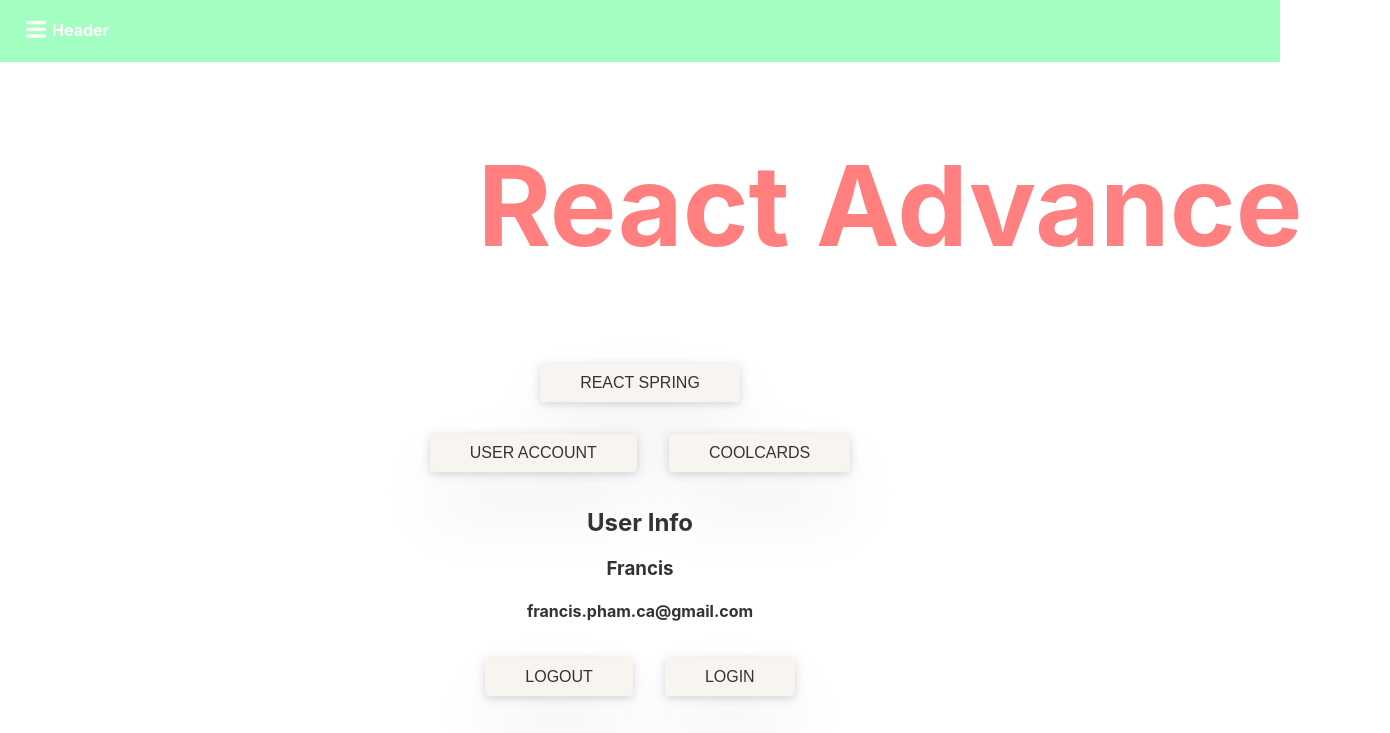
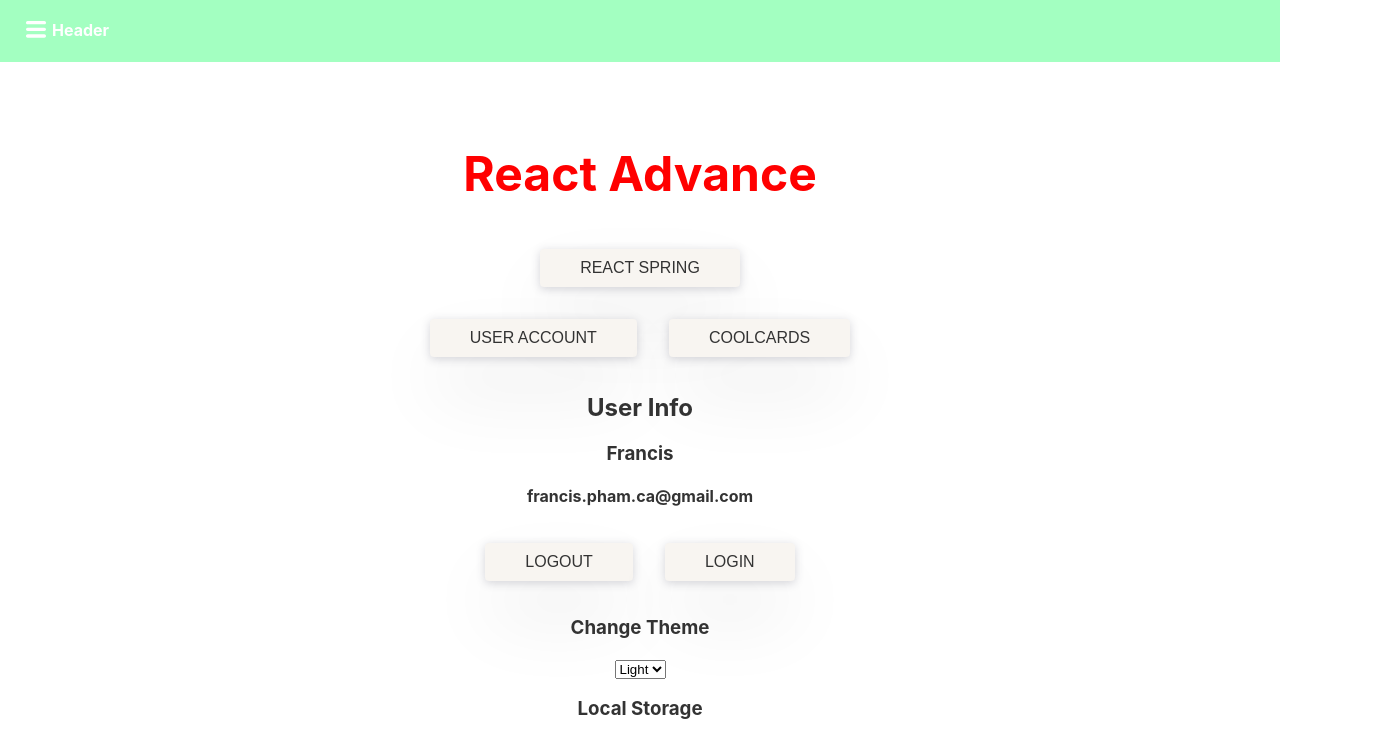
Before and after one commit to francispham/advance-react, a React (Create React App) app: page /user in a window 1280 px wide. Shown: the top 733 px of the page, 1390 px wide, since content can reach past the window. Built offline with nearby package versions, Linux system fonts and the light colour scheme.

Commit message:
Introduced Interpolation

```diff
--- a/src/App.js
+++ b/src/App.js
@@ -1,12 +1,11 @@
 import React from 'react';
 import { BrowserRouter as Router, Route, Switch, Link } from "react-router-dom";
-import { animated } from "react-spring";
 
 import './App.css';
 
-import { useToggle } from './hooks';
 import { PageWrapper } from './state';
 
+import SpringHeader from './components/SpringHeader';
 import Theme from './components/Theme';
 import Local from './components/Local';
 import Script from './components/Script';
@@ -23,8 +22,6 @@ import { Toggle, Portal, Mount } from 'Utilities';
 import { Button, Header, Container } from 'Elements';
 
 function App() {
-  const { toggle, reactSpring } = useToggle();
-
   return (
     <PageWrapper>
       <Router>
@@ -37,10 +34,7 @@ function App() {
           <Nav />
 
           <Container>
-            <header>
-              <animated.h1 style={reactSpring}>React Advance</animated.h1>
-              <Button onClick={toggle}>React Spring</Button>
-            </header>
+            <SpringHeader />
             <section>
               <Link to="/user">
                 <Button>User Account</Button>
--- /dev/null
+++ b/src/Components/SpringHeader.js
@@ -0,0 +1,26 @@
+import React from "react";
+import { animated } from "react-spring";
+
+import { useToggle } from "../hooks";
+import { Button } from "Elements";
+
+const SpringHeader = () => {
+  const { toggle, color, y, bottom } = useToggle();
+  return (
+    <header>
+      <animated.h1
+        style={{
+          color,
+          fontSize: "3rem",
+          paddingBottom: bottom.interpolate(bottom => `${bottom}rem`),
+          transform: y.interpolate(y => `translate3d(0, ${y}px, 0)`),
+        }}
+      >
+        React Advance
+      </animated.h1>
+      <Button onClick={toggle}>React Spring</Button>
+    </header>
+  );
+};
+
+export default SpringHeader;
--- a/src/hooks/useToggle.js
+++ b/src/hooks/useToggle.js
@@ -4,16 +4,18 @@ import { useSpring } from "react-spring";
 export const useToggle = initial => {
   const [ isToggled, setToggle ] = useState(initial);
   const toggle = () => setToggle(prevState => !prevState);
-  const reactSpring = useSpring({
-    opacity: isToggled ? 1 : 0.5,
+  const { color, bottom, y } = useSpring({
     color: isToggled ? "green" : "red",
-    fontSize: isToggled ? "3rem" : "7em",
-    transform: isToggled ? "translate3d(0,0,0)" : "translate3d(250px,0,0)",
+    y: isToggled ? 0 : 50,
+    bottom: isToggled ? 0 : 3,
+    // fontSize: isToggled ? "3rem" : "7em",
+    // opacity: isToggled ? 1 : 0.5,
+    // transform: isToggled ? "translate3d(0,0,0)" : "translate3d(250px,0,0)",
   });
 
   // If Needed to Rename Output, use this multiple uses of hook:
   // return [isToggled, setToggle, toggle];
 
   // Named properties, no order in return:
-  return { isToggled, setToggle, toggle, reactSpring };
+  return { isToggled, setToggle, toggle, color, bottom, y };
 };
```
